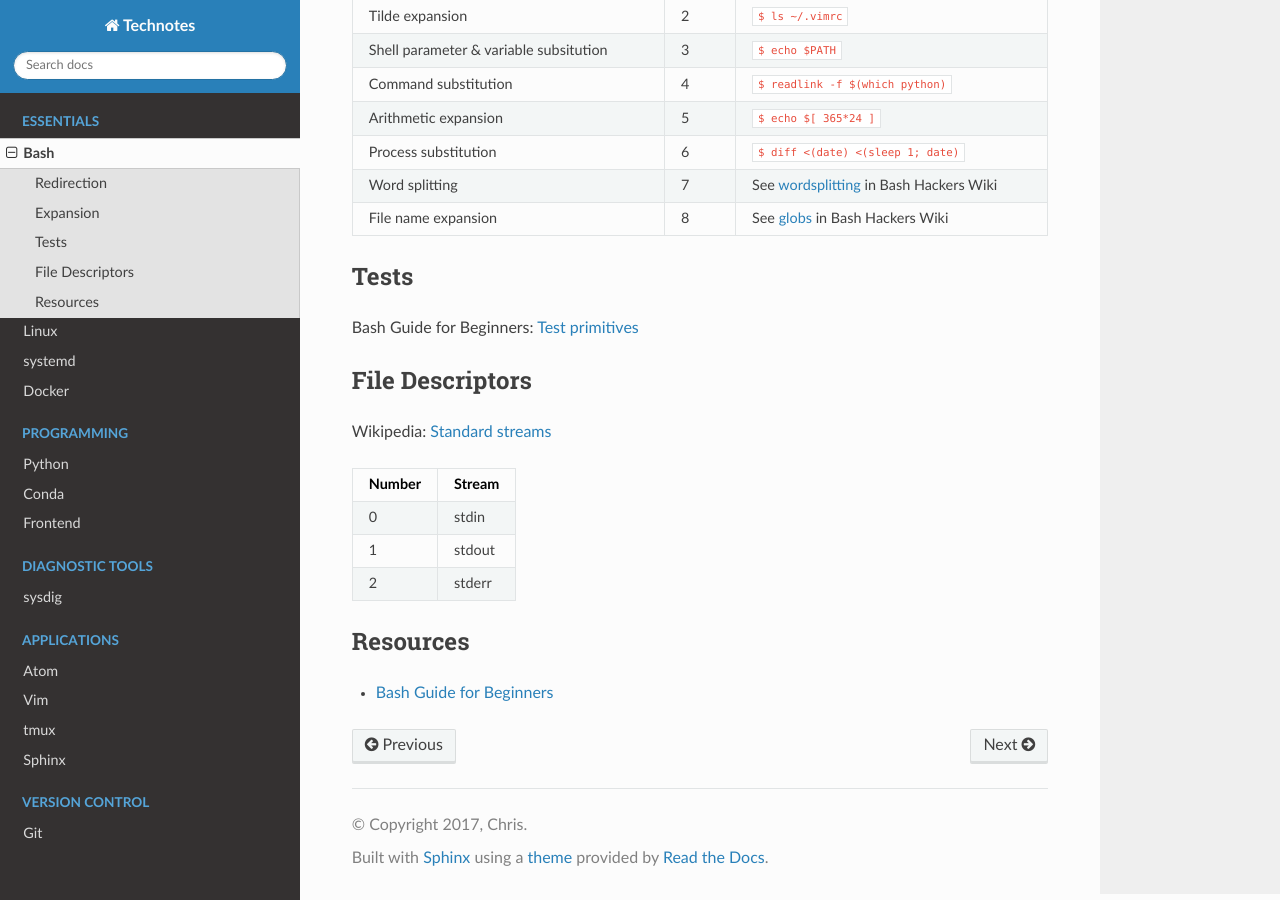
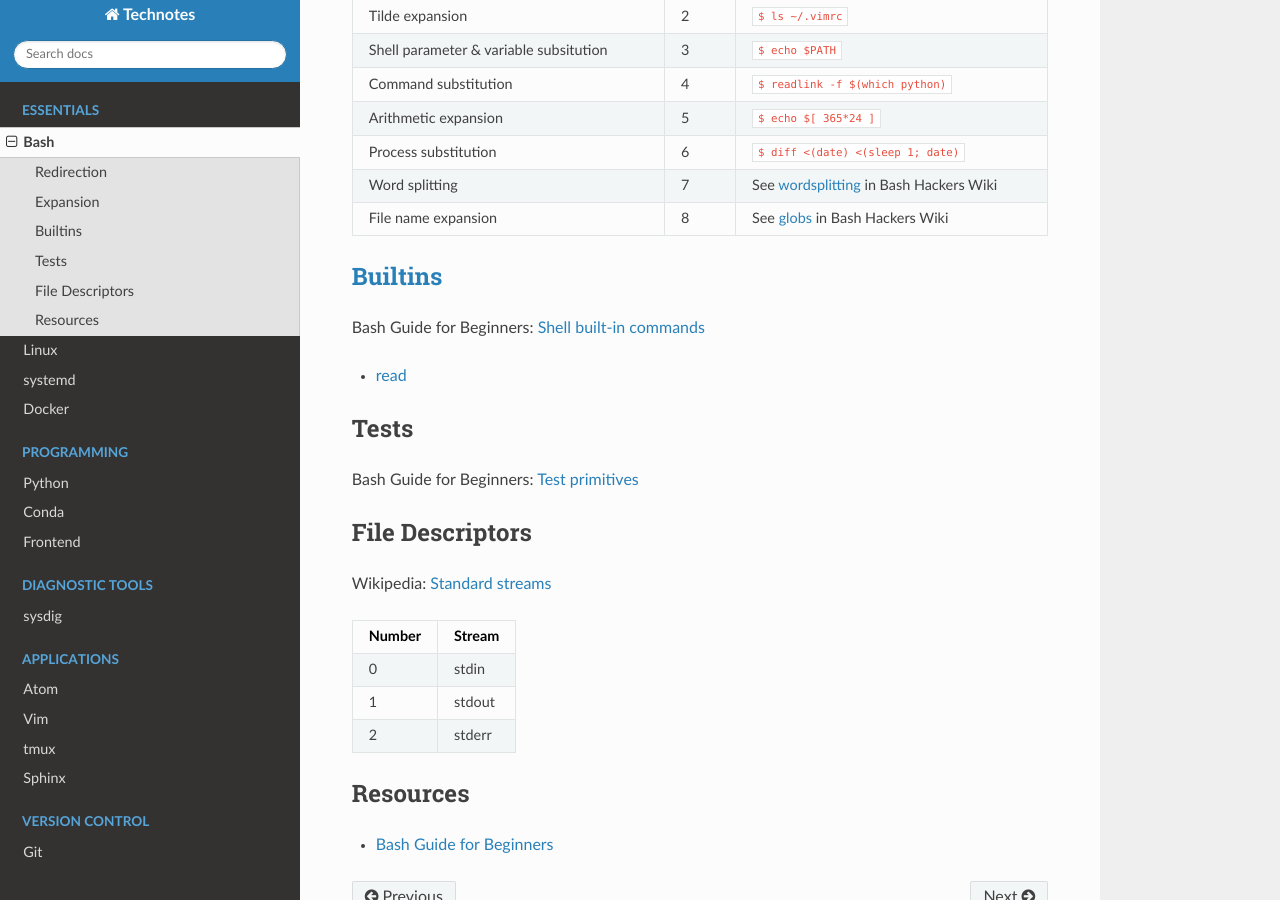
Before and after one commit to heterotopian/technotes, a Sphinx documentation site: the page built from source/bash.rst, in a window 1280 px wide and 900 px high, scrolled down 1050 px. Built offline with Sphinx 7.4.7 and the Read the Docs theme 2.0.0, drawn with Linux system fonts in a browser that asks for light colours.

Commit message:
Add builtins section

```diff
--- a/source/bash.rst
+++ b/source/bash.rst
@@ -82,6 +82,15 @@
 
 
 
+`Builtins <https://www.gnu.org/software/bash/manual/html_node/Bash-Builtins.html>`_
+===================================================================================
+
+Bash Guide for Beginners: `Shell built-in commands <https://www.tldp.org/LDP/Bash-Beginners-Guide/html/sect_01_03.html#sect_01_03_02>`_
+
+- `read <http://wiki.bash-hackers.org/commands/builtin/read>`_
+
+
+
 Tests
 =====
 
```
